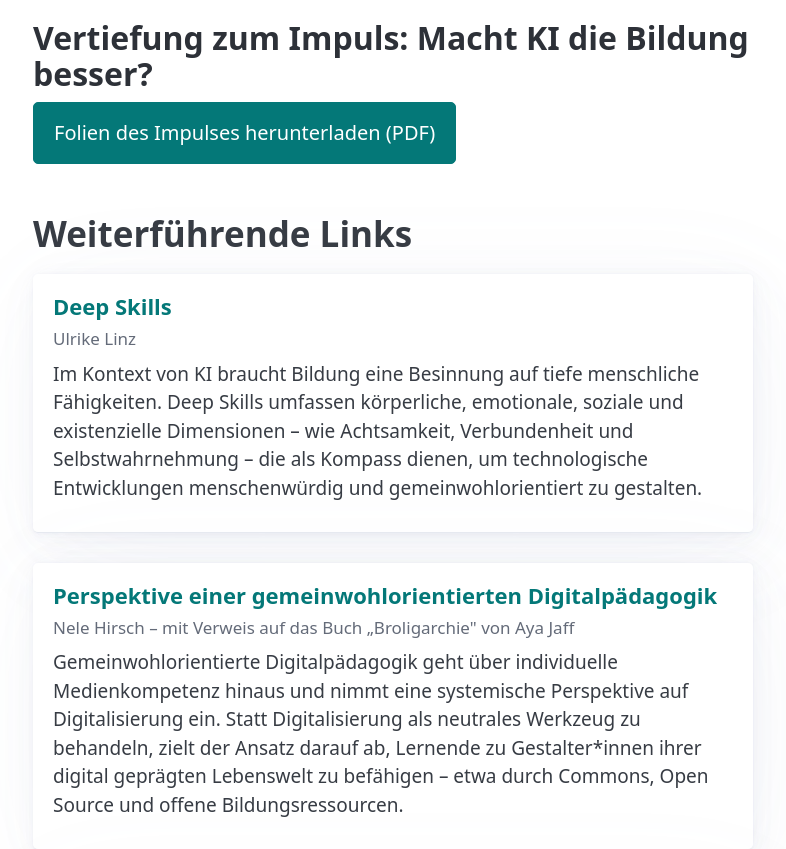
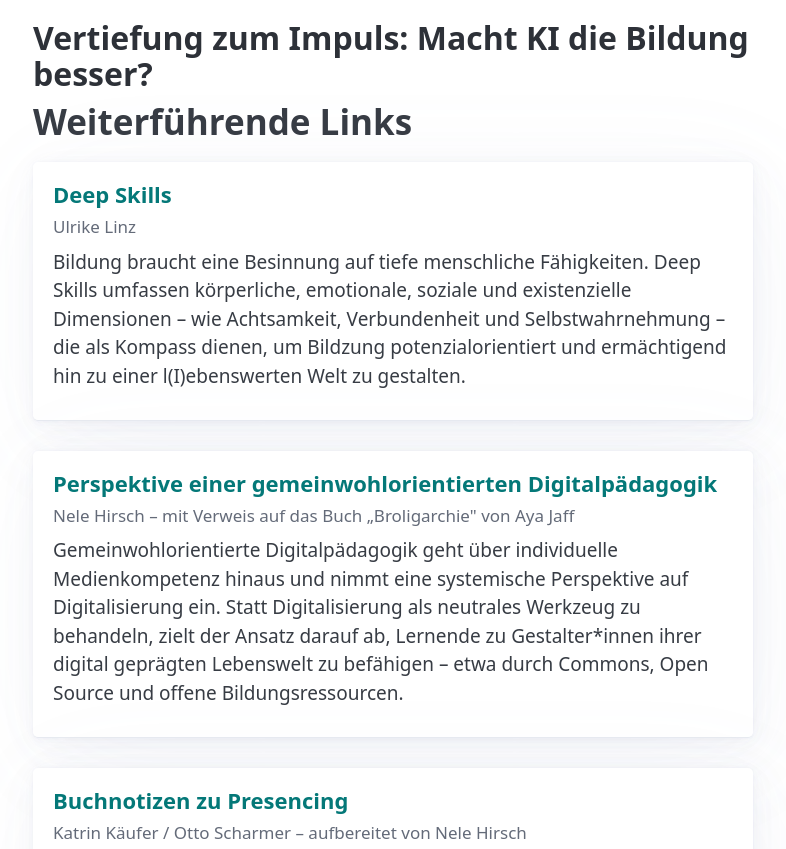
Before and after one commit to eBildungslabor/vertiefung2603, a plain HTML site: page index.html in a window 1280 px wide. Shown: the top 849 px of the page, without its empty margins (247-1033 px from the left). Drawn offline with Linux system fonts and the light colour scheme.

Commit message:
Update content and reintroduce download section

```diff
--- a/index.html
+++ b/index.html
@@ -18,17 +18,13 @@
             <h1>Vertiefung zum Impuls: Macht KI die Bildung besser?</h1>
         </header>
 
-        <section class="download-section">
-            <a href="ffm-slides.pdf" role="button" download>Folien des Impulses herunterladen (PDF)</a>
-        </section>
-
         <section>
             <h2>Weiterführende Links</h2>
 
             <article class="link-card">
                 <h3><a href="https://linzspiration.de/deep-skills">Deep Skills</a></h3>
                 <p class="author">Ulrike Linz</p>
-                <p>Im Kontext von KI braucht Bildung eine Besinnung auf tiefe menschliche Fähigkeiten. Deep Skills umfassen körperliche, emotionale, soziale und existenzielle Dimensionen – wie Achtsamkeit, Verbundenheit und Selbstwahrnehmung – die als Kompass dienen, um technologische Entwicklungen menschenwürdig und gemeinwohlorientiert zu gestalten.</p>
+                <p>Bildung braucht eine Besinnung auf tiefe menschliche Fähigkeiten. Deep Skills umfassen körperliche, emotionale, soziale und existenzielle Dimensionen – wie Achtsamkeit, Verbundenheit und Selbstwahrnehmung – die als Kompass dienen, um Bildzung potenzialorientiert und ermächtigend hin zu einer l(I)ebenswerten Welt zu gestalten.</p>
             </article>
 
             <article class="link-card">
@@ -59,7 +55,10 @@
 
     <footer class="container">
         <p>Zusammengestellt von Nele Hirsch für die Veranstaltung „KI und nachhaltige Bildung" am 26. März 2026 in Frankfurt/Main.</p>
-        <p><small><a href="impressumunddatenschutz.html">Impressum &amp; Datenschutz</a></small></p>
+  <section class="download-section">
+            <a href="ffm-slides.pdf" role="button" download>Folien des Impulses herunterladen (PDF)</a>
+        </section>
+
     </footer>
 </body>
 </html>
```
